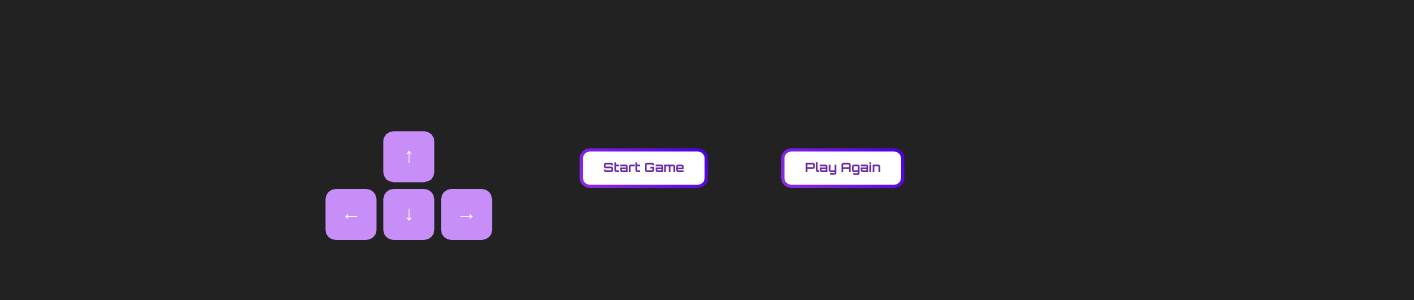
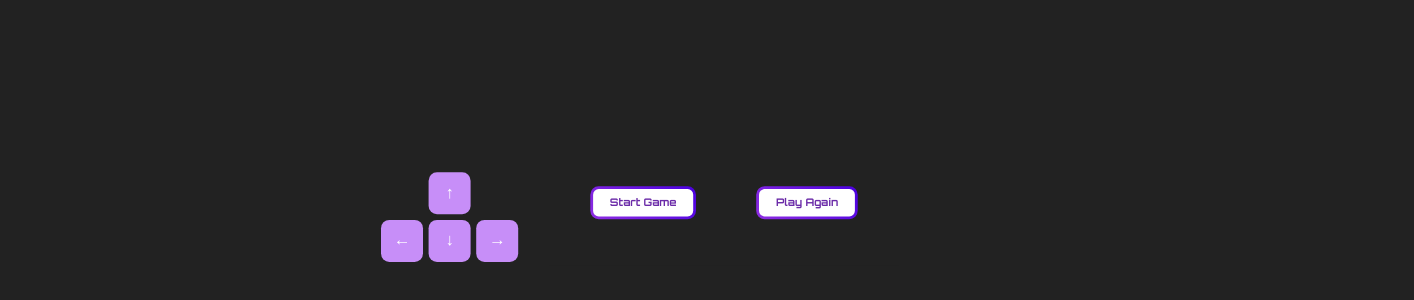
Before and after one commit to Alena18/JavaMaze, a plain HTML site: page docs/index.html in a window 1280 px wide. Shown: the part 32-332 px from the top of the page, 1414 px wide, since content can reach past the window. Drawn offline with nearby package versions, Linux system fonts and the light colour scheme.

Commit message:
Test size

```diff
--- a/docs/style.css
+++ b/docs/style.css
@@ -219,7 +219,7 @@ body {
   display: flex;
   justify-content: center;
   align-items: center;
-  transform: scale(0.85);         /* Scale down by 15% */
+  transform: scale(0.7);         /* Scale down by 15% */
   transform-origin: top center;   /* Keep it centered horizontally */
-  margin-top: 150px;
+  margin-top: 250px;
 }
```
